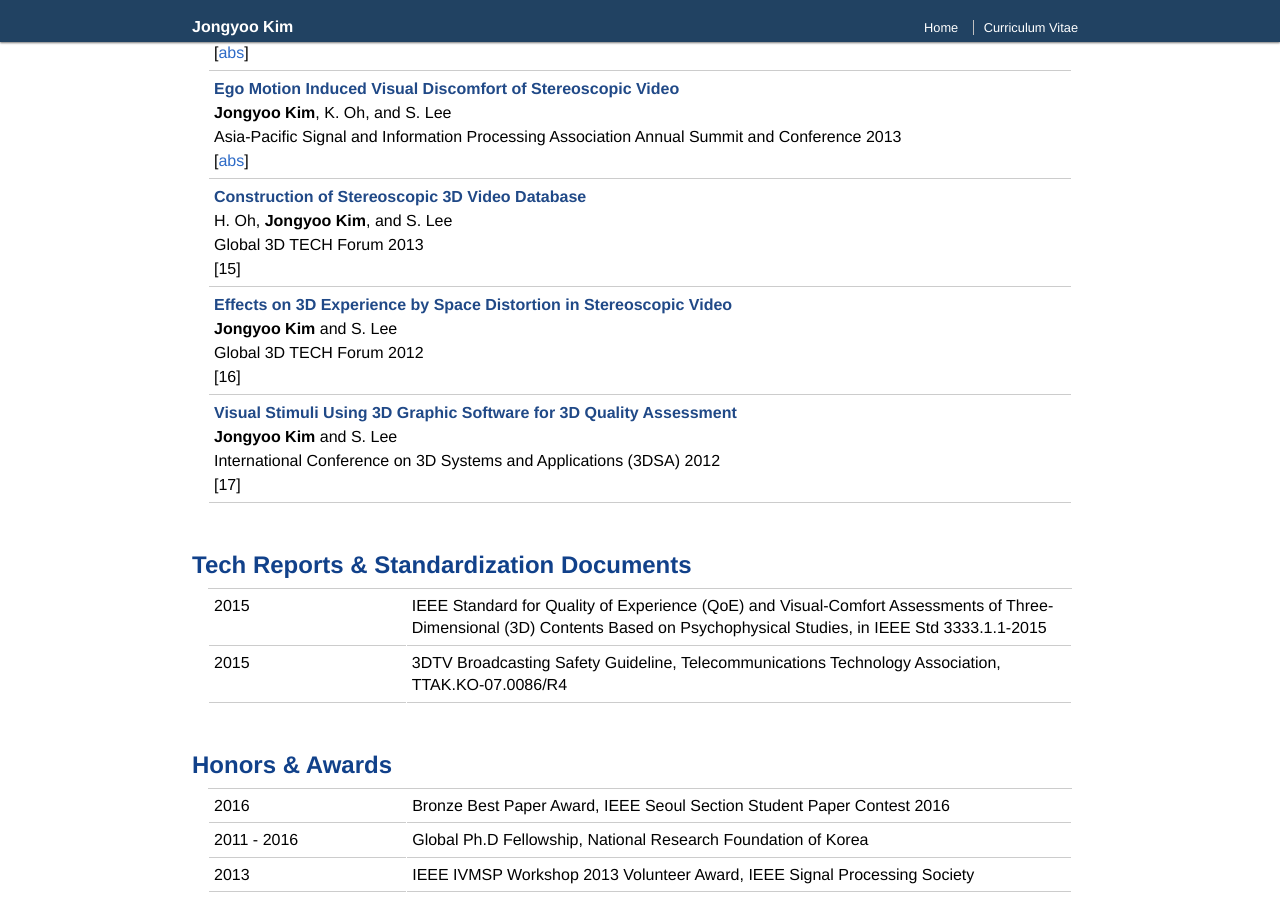
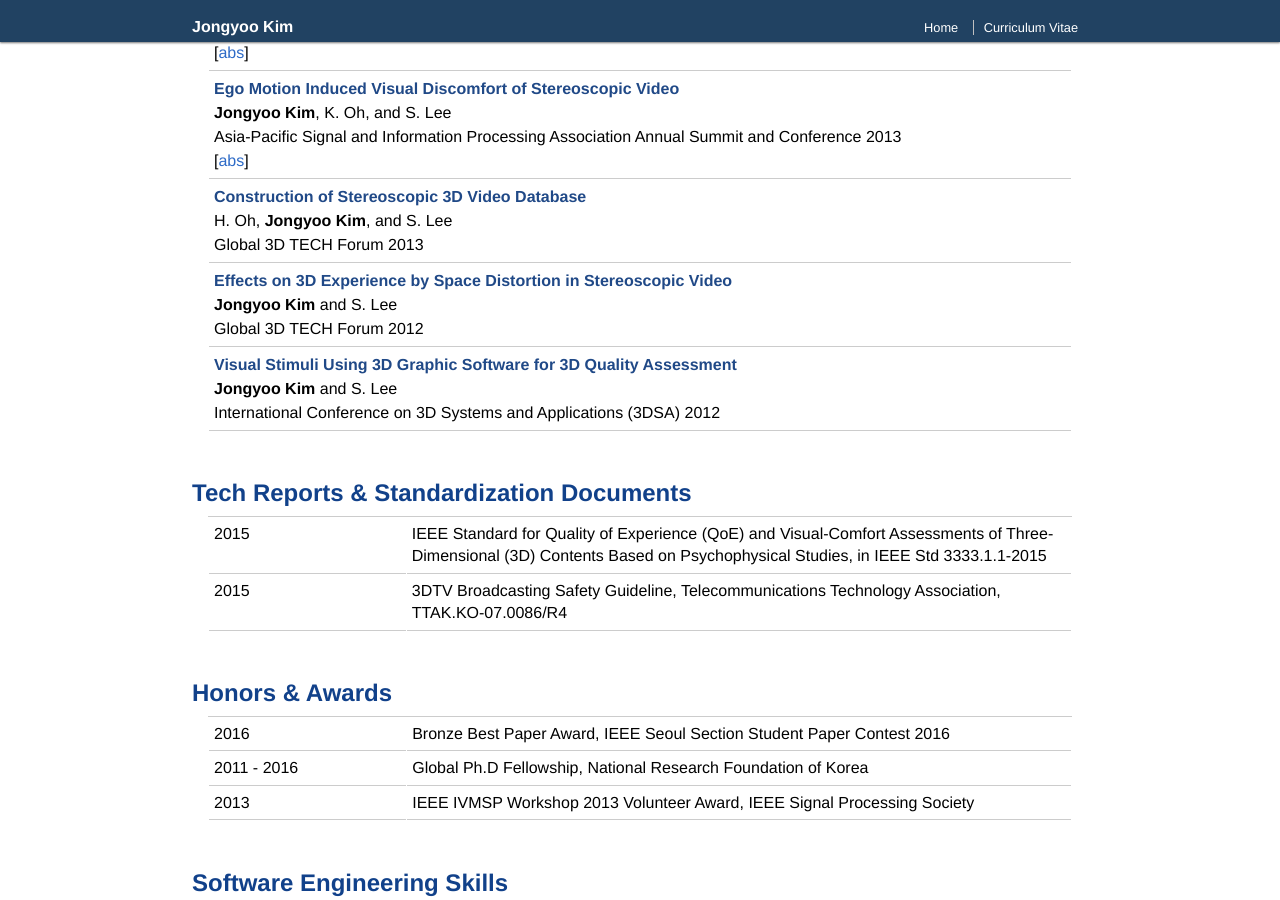
Before and after one commit to jongyookim/jykim.github.io, a Jekyll site: the page built from index.md, in a window 1280 px wide and 900 px high, scrolled down 2748 px. Built offline with Jekyll 4.4.1, drawn with Linux system fonts in a browser that asks for light colours.

Commit message:
update pub

```diff
--- a/index.md
+++ b/index.md
@@ -438,7 +438,6 @@
     <span class="blue_2"><strong>Construction of Stereoscopic 3D Video Database</strong></span><br>
     H. Oh, <strong>Jongyoo Kim</strong>, and S. Lee<br>
     Global 3D TECH Forum 2013<br>
-    [15]<br>
 
 </td>
 </tr>
@@ -450,7 +449,6 @@
     <span class="blue_2"><strong>Effects on 3D Experience by Space Distortion in Stereoscopic Video</strong></span><br>
     <strong>Jongyoo Kim</strong> and S. Lee<br>
     Global 3D TECH Forum 2012<br>
-    [16]<br>
 
 </td>
 </tr>
@@ -462,7 +460,6 @@
     <span class="blue_2"><strong>Visual Stimuli Using 3D Graphic Software for 3D Quality Assessment</strong></span><br>
     <strong>Jongyoo Kim</strong> and S. Lee<br>
     International Conference on 3D Systems and Applications (3DSA) 2012<br>
-    [17]<br>
 
 </td>
 </tr>
```
